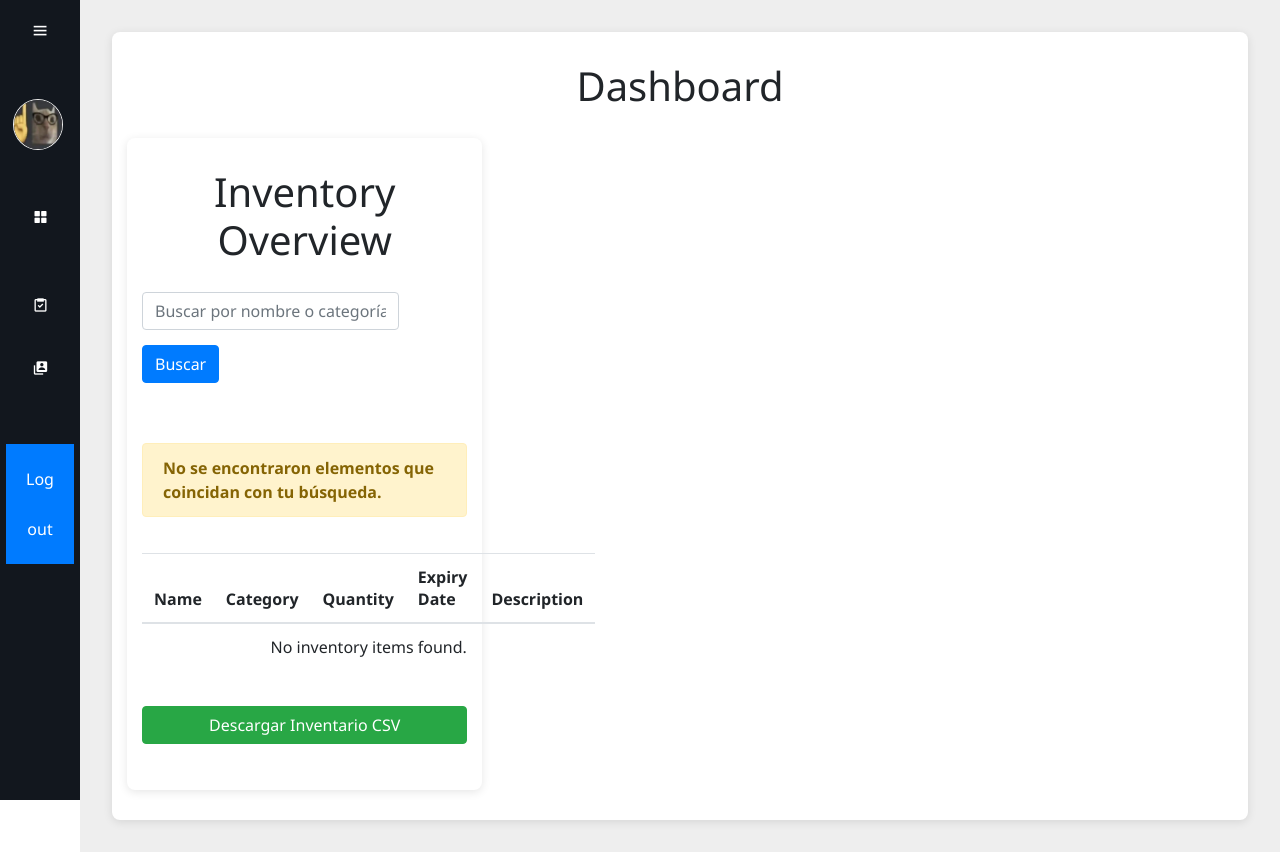
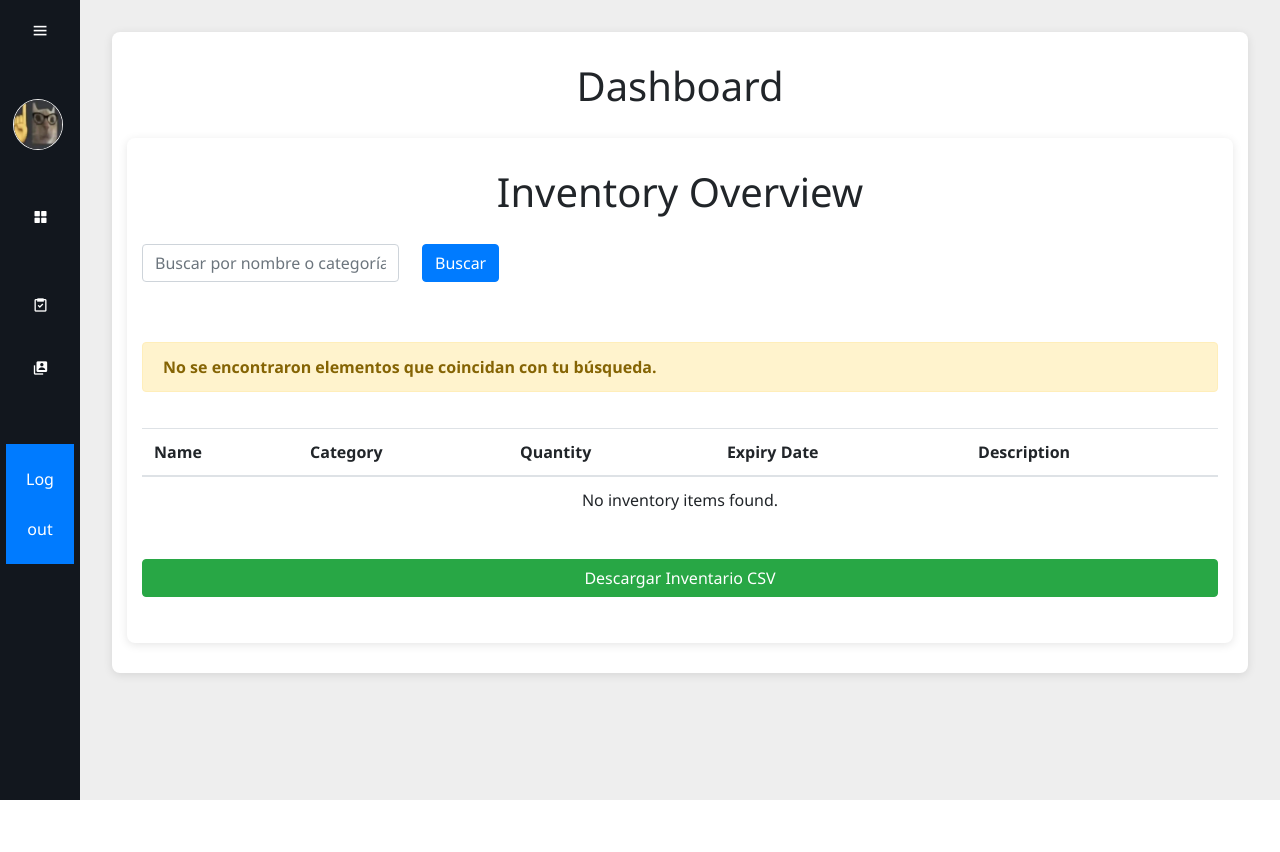
Before and after one commit to ana-chenoweth/ProyectoPizzas, a Django app: page / in a window 1280 px wide. After the commit the page ends 800 px from the top, so only its background shows below. Run offline with Django 5.2, Linux system fonts and the light colour scheme; the visitor is signed in with stand-in values (Sample User, id 1); data that the repository does not hold is empty; some libraries are stand-ins or nearby versions.

```diff
--- a/MyPizzeria/base/static/css/dashboard.css
+++ b/MyPizzeria/base/static/css/dashboard.css
@@ -201,7 +201,7 @@
 .container {
   display: grid;
   gap: 20px;
-  grid-template-columns: repeat(auto-fill, minmax(300px, 1fr)); /* Responsive two-column layout */
+  /*grid-template-columns: repeat(auto-fill, minmax(300px, 1fr)); /* Responsive two-column layout */
   max-width: 1200px; /* Center content and limit max width */
   width: 200%;
   background-color: #fff;
```
